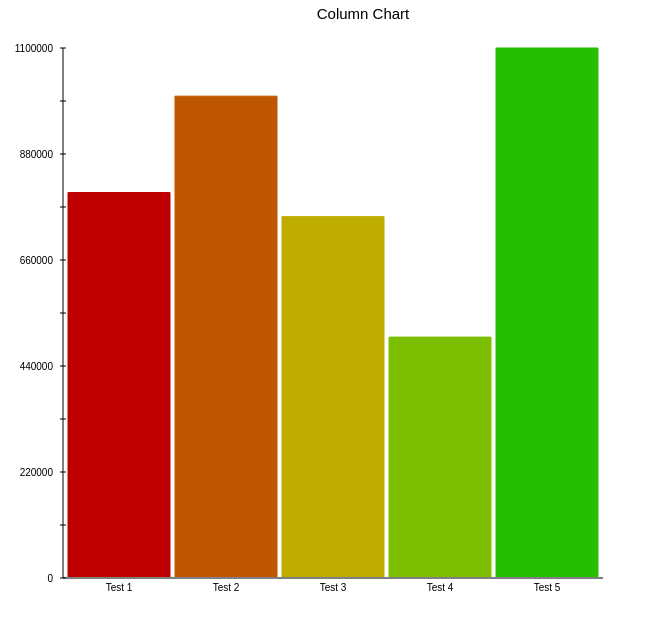
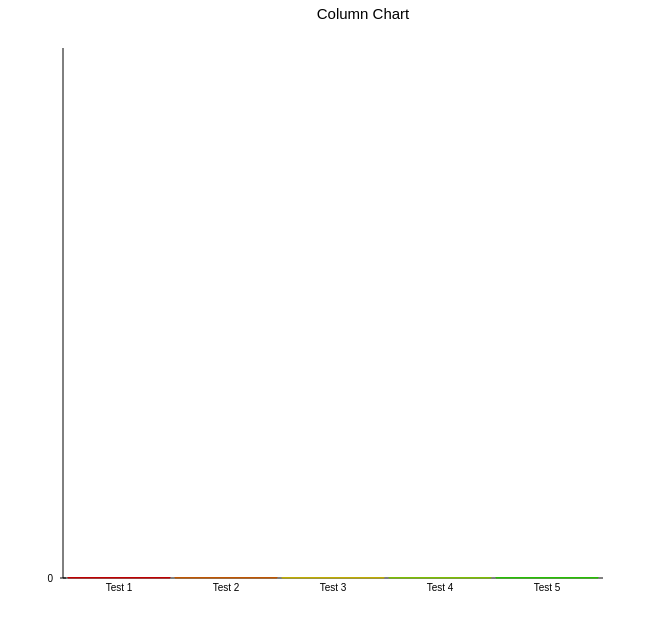
Before and after one commit to specinnovations/orange-charts, a plain HTML site: page tests/column.html in a window 1280 px wide. Shown: the whole page, without its empty margins (0-647 px from the left). Drawn offline with Linux system fonts and the light colour scheme.

Commit message:
Fix to zero value.

```diff
--- a/src/charts.bar.js
+++ b/src/charts.bar.js
@@ -50,7 +50,7 @@ var BarChart = function( paper , x , y , chartWidth , chartHeight , values , opt
     	factor = (chartWidth - paddingLeft - paddingRight)/( maxValue + (minValue*-1) );
     	barBaseLine = x + paddingLeft + (minValue*-1*factor);
     } else {
-    	factor = (chartWidth - paddingLeft - paddingRight)/( maxValue );
+    	factor = (chartWidth - paddingLeft - paddingRight)/( maxValue != 0 ? maxValue : 1  );
     	barBaseLine = x + paddingLeft;
     }
 
--- a/src/charts.column.js
+++ b/src/charts.column.js
@@ -50,7 +50,7 @@
 	    	factor = (chartHeight - paddingBottom - paddingTop)/( maxValue + (minValue*-1) );
 	    	barBaseLine = y + chartHeight - paddingBottom - (minValue*-1*factor);
 	    } else {
-	    	factor = (chartHeight - paddingBottom - paddingTop)/( maxValue );
+	    	factor = (chartHeight - paddingBottom - paddingTop)/( maxValue != 0 ? maxValue : 1 );
 	    	barBaseLine = y + chartHeight - paddingBottom;
 	    }
 
@@ -109,16 +109,17 @@
 
 		    for( var i=(minValue < 0) ? minValue : 0, ii=maxValue; i<=ii; i++ ) {
 
-		    	if( i % interval == 0 ) {
+		    	if( i % interval == 0) {
 
-		    		var path = "M" + (xaxis.x - 3)  + "," +  (yaxis.y + yaxis.height - (factor*counter)) +
-		        	            "L" + (xaxis.x + 3)  + "," +  (yaxis.y + yaxis.height - (factor*counter));
+		    		console.log( yaxis.y , yaxis.height , factor , counter );
+
+		    		var path = "M" + (yaxis.x - 3) + "," + (yaxis.y + yaxis.height - (factor * counter)) + "L" + (yaxis.x + 3) + "," + (yaxis.y + yaxis.height - (factor * counter));
 
 		        	borders.push( paper.path( path ) );
 
 		    	}
 
-		    	if( i % (interval*2) == 0 || i == 0 ) {
+		    	if( i % (interval*2) == 0) {
 
 		    		var label = paper.text( yaxis.x - 10 , yaxis.y + yaxis.height - (factor * counter) , i ).attr({
 		    			"font"        : options.labelFont,
--- a/tests/column.html
+++ b/tests/column.html
@@ -17,11 +17,11 @@ window.onload = function(){
 	var paper = new Raphael( "holder" );
 
 	paper.columnchart( 0 , 0 , 600 , 600 , [
-	                         			{ "value" : 800000 , "label" : "Test 1" } ,
-	                        			{ "value" : 1000000 , "label" : "Test 2" } ,
-	                        			{ "value" : 750000 , "label" : "Test 3" } ,
-	                        			{ "value" : 500000 , "label" : "Test 4" } ,
-	                        			{ "value" : 1100000 , "label" : "Test 5" }], {
+	                         			{ "value" : 0 , "label" : "Test 1" } ,
+	                        			{ "value" : 0 , "label" : "Test 2" } ,
+	                        			{ "value" : 0 , "label" : "Test 3" } ,
+	                        			{ "value" : 0 , "label" : "Test 4" } ,
+	                        			{ "value" : 0 , "label" : "Test 5" }], {
 		"labels" : true,
 		"title" : "Column Chart",
 		"paddingTop" : 40
```
